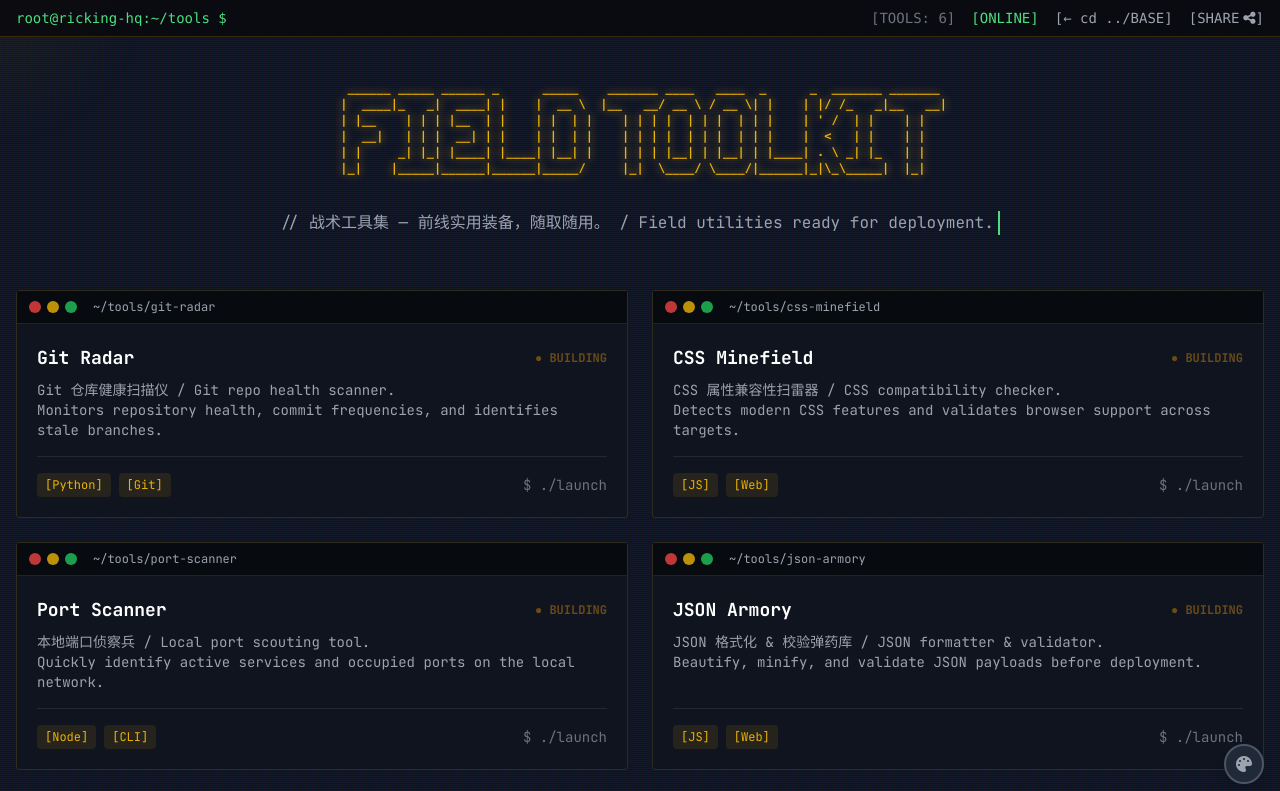
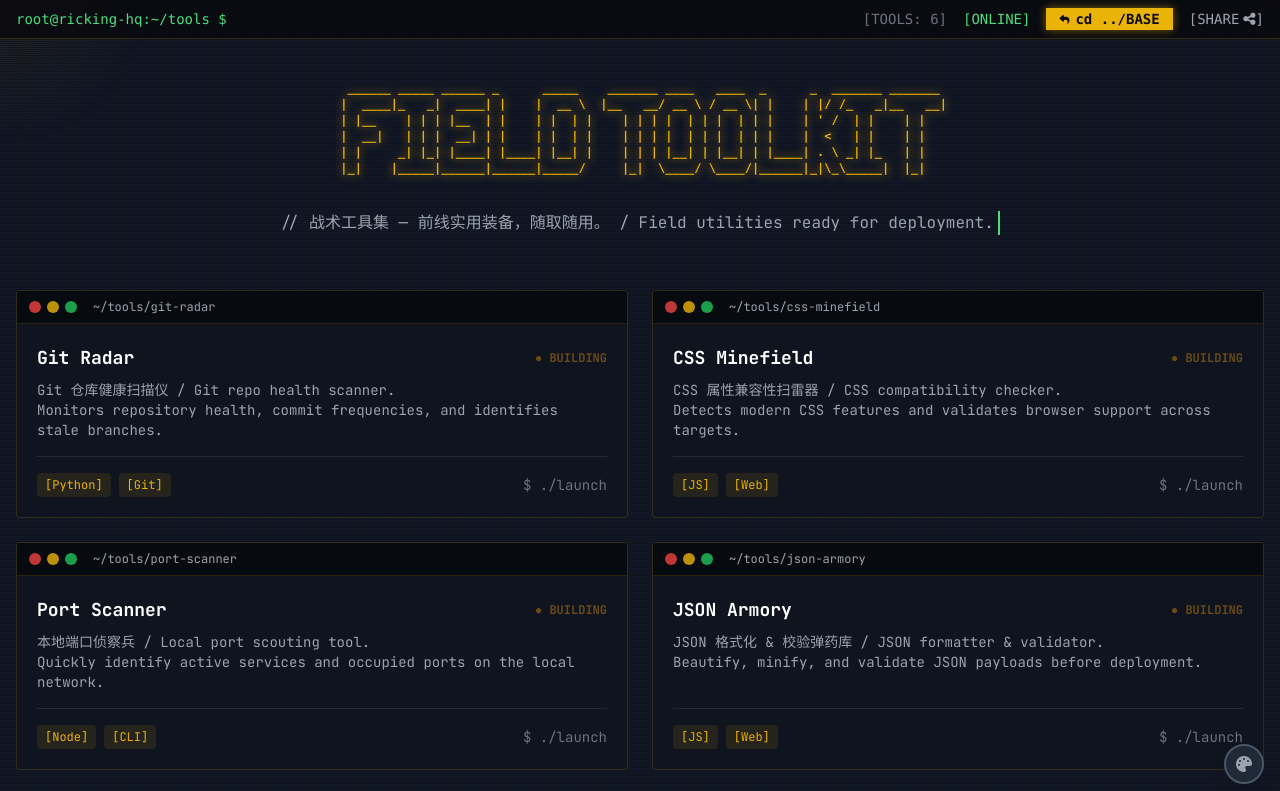
Before and after one commit to irkythedev/RicKinG, a plain HTML site: page tools.html in a window 1280 px wide. Shown: the top 791 px of the page. Drawn offline with nearby package versions, Linux system fonts and the light colour scheme.

Commit message:
style(ui): make return button pop with inverted TUI highlight

```diff
--- a/tools.html
+++ b/tools.html
@@ -131,8 +131,8 @@
         <div class="flex items-center gap-3 md:gap-4 text-gray-500 whitespace-nowrap">
             <span class="hidden md:inline">[TOOLS: 6]</span>
             <span class="hidden md:inline text-[var(--t-success-muted)]">[ONLINE]</span>
-            <a href="index.html" class="text-gray-400 hover:text-[var(--t-accent)] transition-colors focus:outline-none" title="返回主站 / Return to Base">
-                [← cd ../BASE]
+            <a href="index.html" class="bg-[var(--t-accent)] text-[#0a0a0f] font-bold px-3 border border-[var(--t-accent)] hover:bg-transparent hover:text-[var(--t-accent)] shadow-[0_0_8px_rgba(var(--t-accent-rgb),0.5)] transition-all focus:outline-none flex items-center" title="返回主站 / Return to Base">
+                <i class="fas fa-reply text-[10px] mr-1.5"></i> cd ../BASE
             </a>
             <button onclick="ShareManager.open()" class="text-gray-400 hover:text-[var(--t-accent)] transition-colors focus:outline-none flex items-center" title="分享终端 / Share Terminal">
                 [SHARE <i class="fas fa-share-nodes ml-1"></i>]
```
